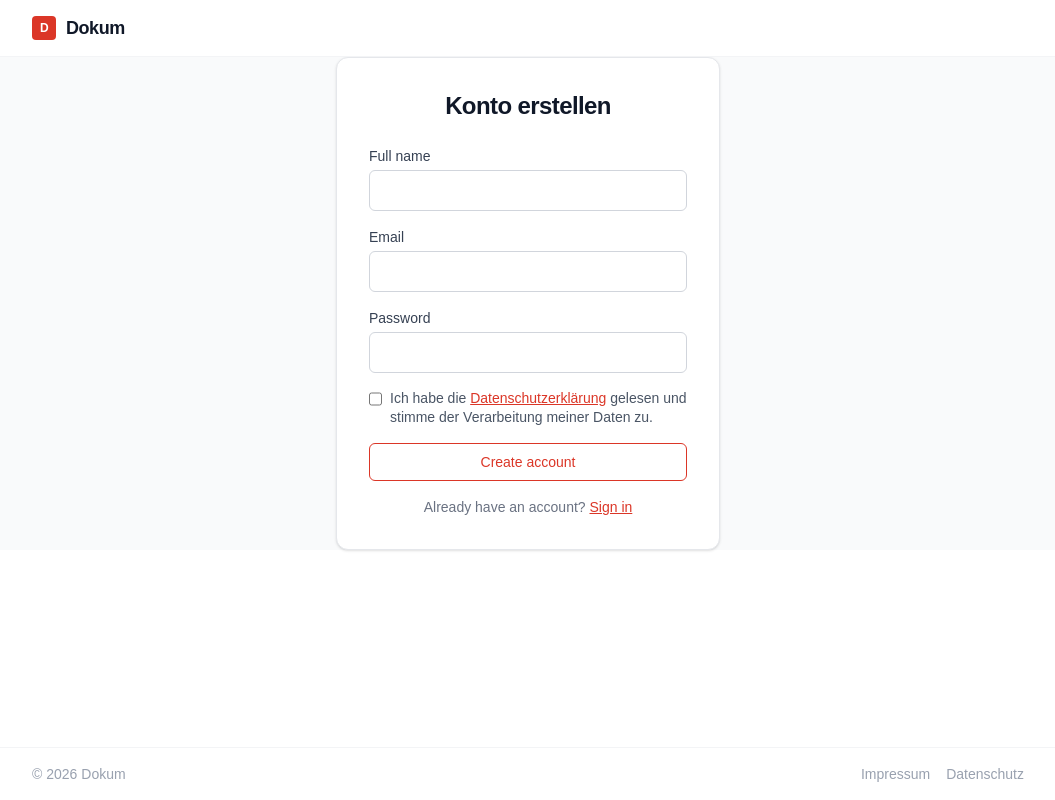
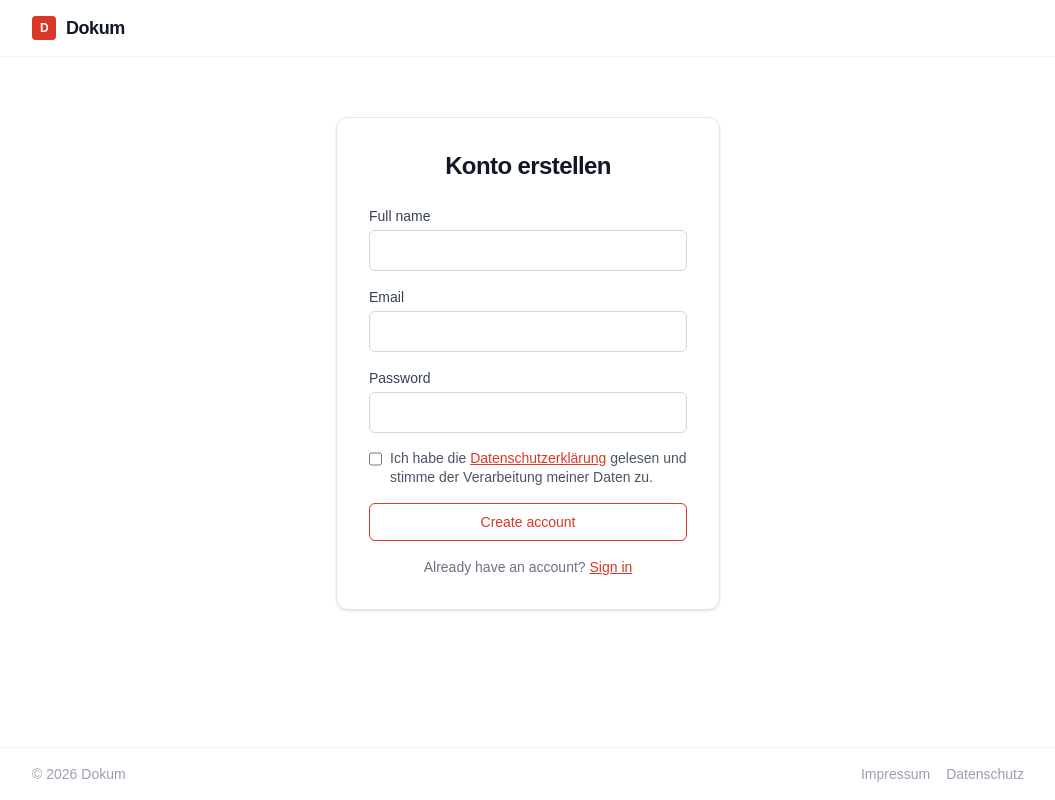
Before and after one commit to apimanager01-projects/dokum, a Next.js app: page /auth/register in a window 1280 px wide. Shown: the whole page, without its empty margins (112-1167 px from the left). Built offline with nearby package versions, Linux system fonts and the light colour scheme; no server answers.

Commit message:
update registerpage-style

```diff
--- a/src/app/auth/register/page.tsx
+++ b/src/app/auth/register/page.tsx
@@ -2,7 +2,7 @@
 
 export default function RegisterPage() {
   return (
-    <main className="flex flex-1 items-center justify-center bg-gray-50 px-4">
+    <main className="flex flex-1 items-center justify-center px-4 mt-20 sm:mt-15">
       <div className="max-w-sm rounded-xl border border-gray-200 bg-white p-8 shadow-sm">
         <h1 className="mb-6 text-center text-2xl font-bold tracking-tight text-gray-900">
           Konto erstellen
```
